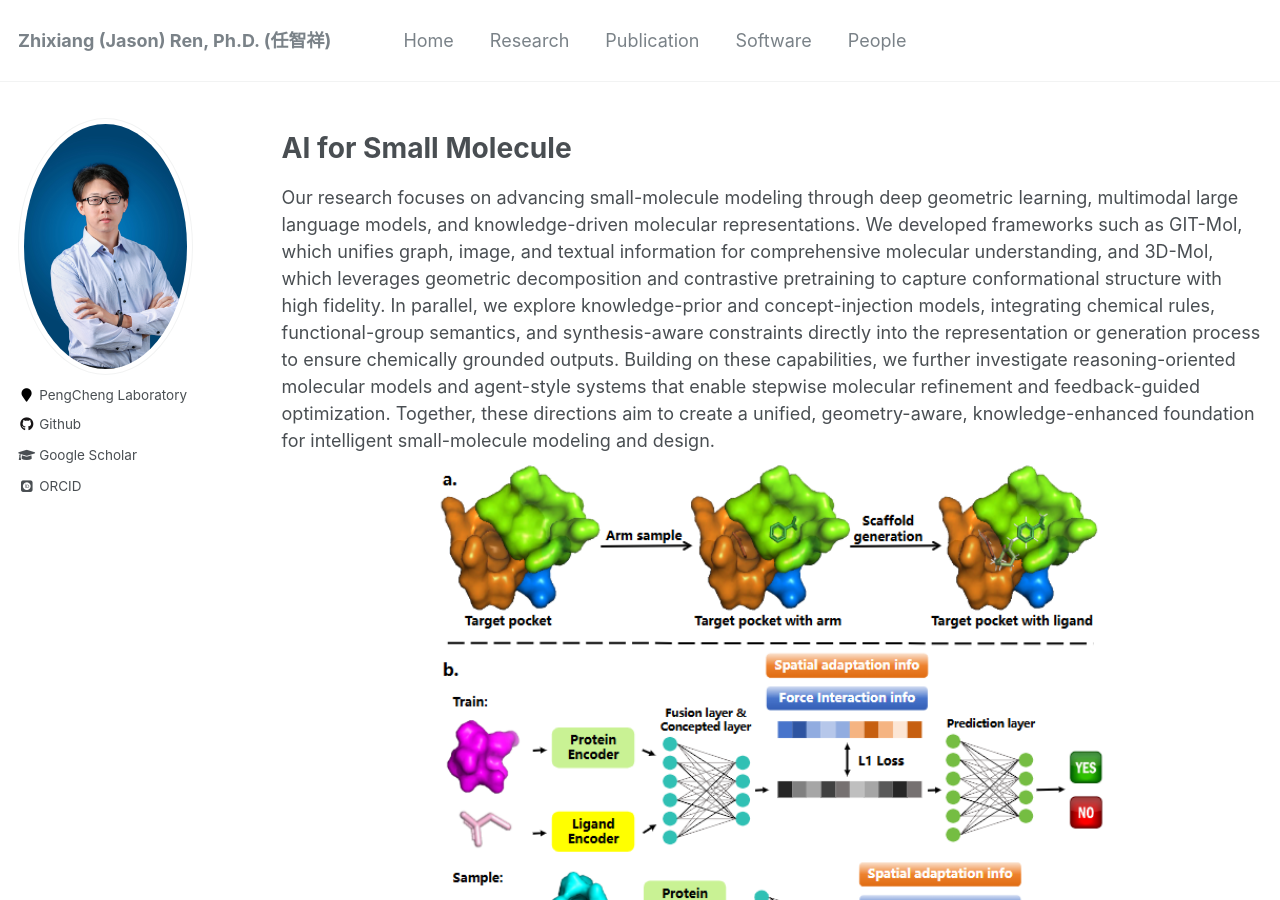
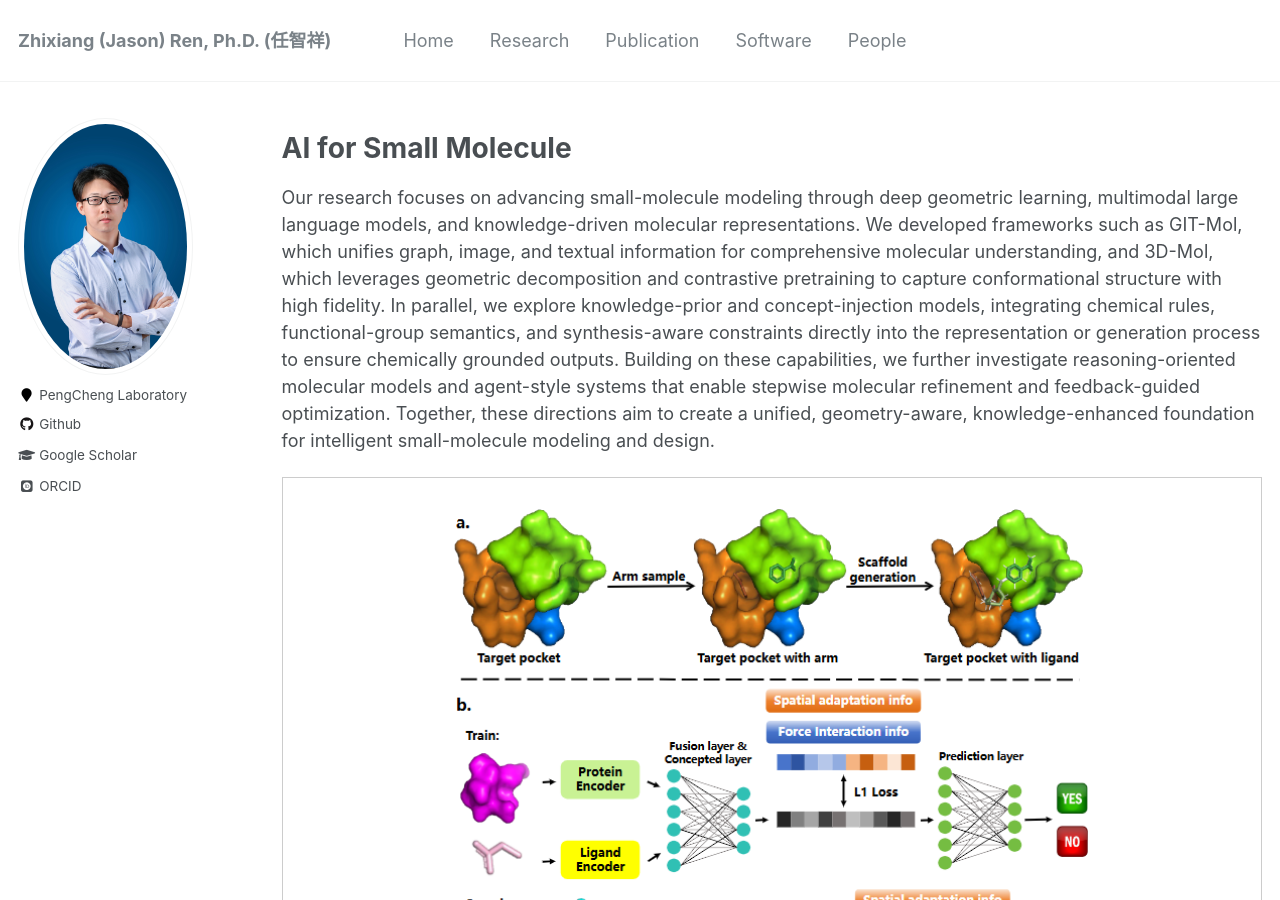
Before and after one commit to zhixiang-ren/zhixiang-ren.github.io, a Jekyll site: the page built from _pages/Research.html, in a window 1280 px wide and 900 px high. Built offline with Jekyll 4.4.1, drawn with Linux system fonts in a browser that asks for light colours; some web fonts are replaced.

Commit message:
Update Research.html

```diff
--- a/_pages/Research.html
+++ b/_pages/Research.html
@@ -13,9 +13,9 @@ author_profile: true
   In parallel, we explore knowledge-prior and concept-injection models, integrating chemical rules, functional-group semantics, and synthesis-aware constraints directly into the representation or generation process to ensure chemically grounded outputs.
   Building on these capabilities, we further investigate reasoning-oriented molecular models and agent-style systems that enable stepwise molecular refinement and feedback-guided optimization.
   Together, these directions aim to create a unified, geometry-aware, knowledge-enhanced foundation for intelligent small-molecule modeling and design.
-  <!-- 图片部分，使用 float 来让图片浮动在文字左边 -->
-  <img src="/images/concept-based.png" alt="Paper 1 Image" style="width: 70%; height: auto; display: block; margin: 5px auto 10px auto;">
-  <!-- 论文描述，文字会自然环绕图片 -->
+  <div style="border: 1px solid #ccc; padding: 20px; margin-bottom: 20px;">
+    <img src="/images/concept-based.png" alt="Paper 1 Image" style="width: 70%; height: auto; display: block; margin: 5px auto 10px auto;">
+  </div>
 </p>
 
 <!-- AI for Protein 部分 -->
```
